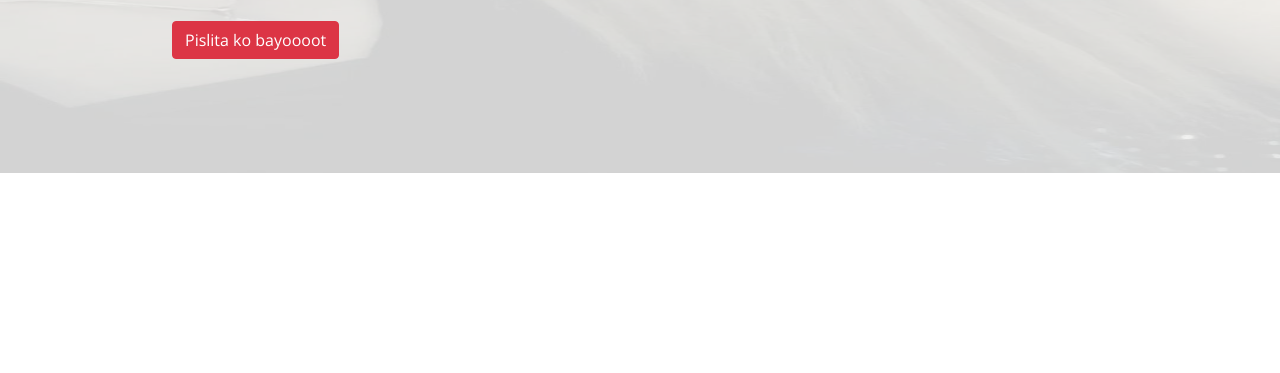
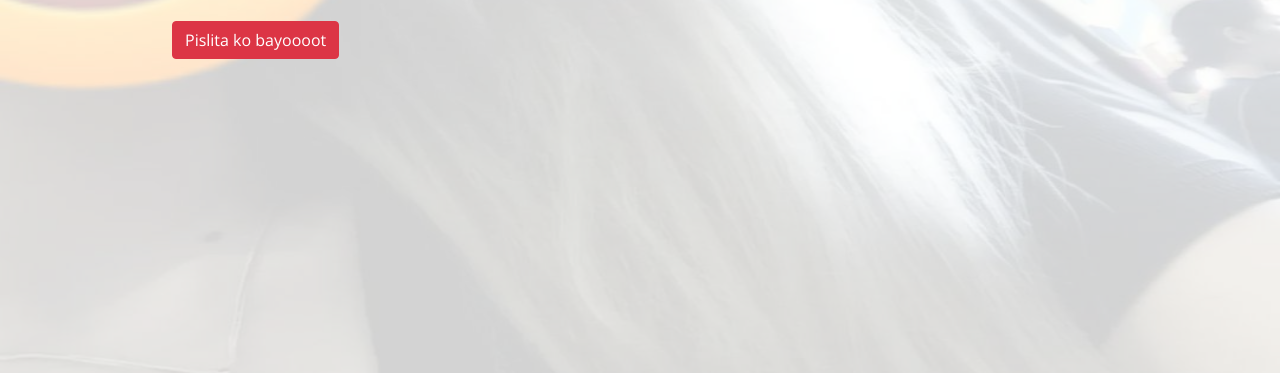
Before and after one commit to sarabayot/sarabayot.github.io, a plain HTML site: page index.html in a window 1280 px wide. Shown: the part 427-800 px from the top of the page. Drawn offline with nearby package versions, Linux system fonts and the light colour scheme.

Commit message:
Update style.css

```diff
--- a/assets/css/style.css
+++ b/assets/css/style.css
@@ -243,7 +243,7 @@ h1, h2, h3, h4, h5, h6 {
   width: 100%;
   height: 100vh;
   background: url("../img/hero-bg.png") top right no-repeat;
-  background-size: 100% 75%;
+  background-size: 100% 1100px;
   position: relative;
 }
 @media (min-width: 992px) {
```
